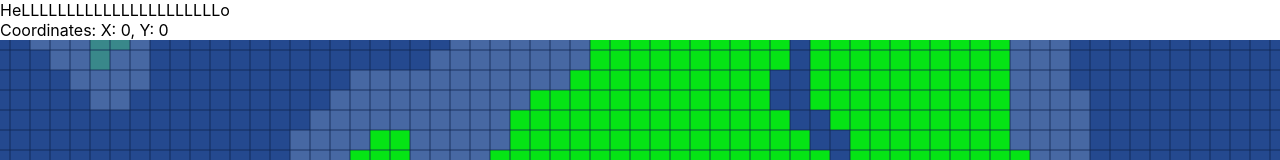
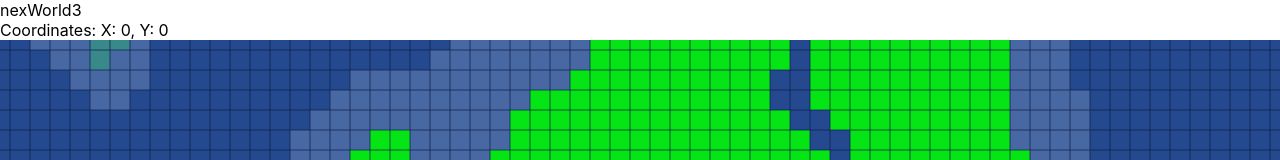
Before and after one commit to Log-Wall/nexworld3, a React (Create React App) app: page / in a window 1280 px wide. Shown: the top 160 px of the page. Built offline with nearby package versions, Linux system fonts and the light colour scheme.

Commit message:
title update

```diff
--- a/src/components/App.js
+++ b/src/components/App.js
@@ -10,7 +10,7 @@ function App() {
   const [coords, setCoords] = useState([0, 0]);
   return (
     <div className="App">
-      <div>HeLLLLLLLLLLLLLLLLLLLLLLo</div>
+      <div>nexWorld3</div>
 
       <CoordinateDisplay coords={coords} />
       <WorldMapCanvas
```
